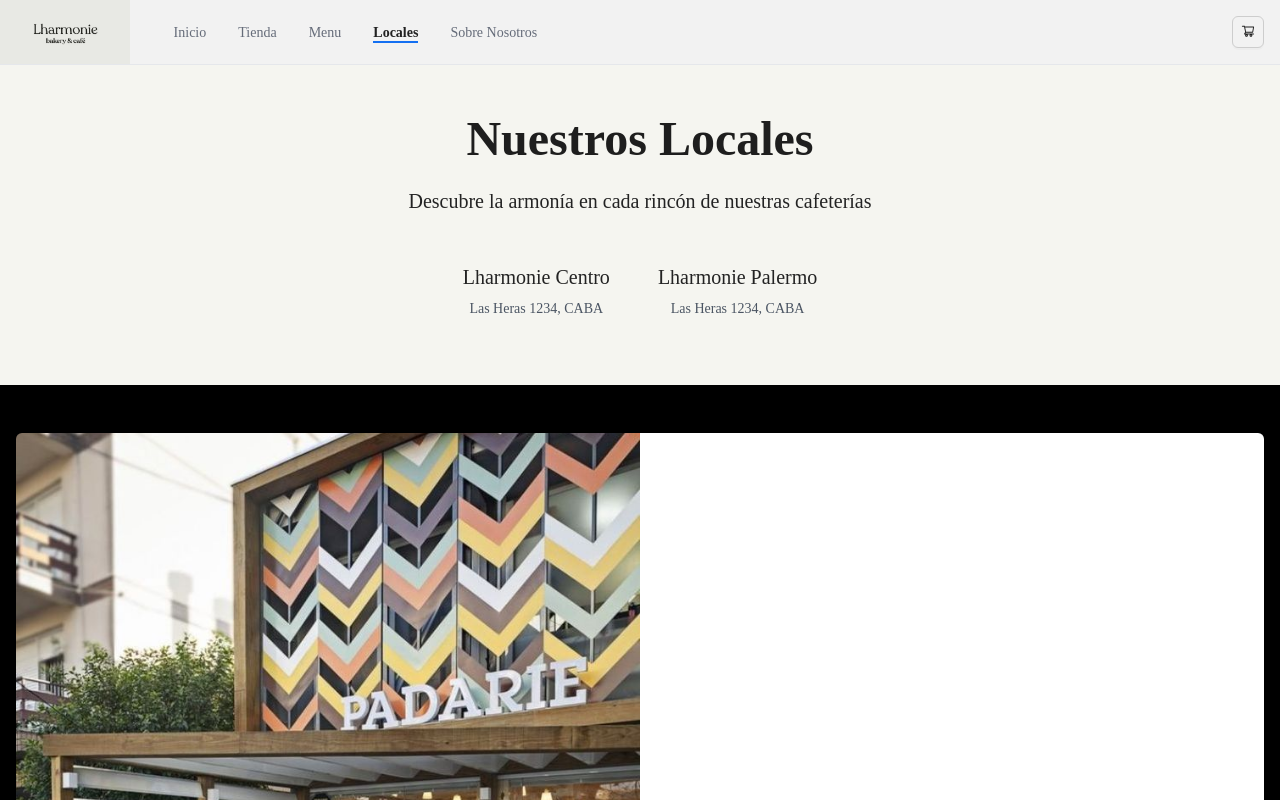
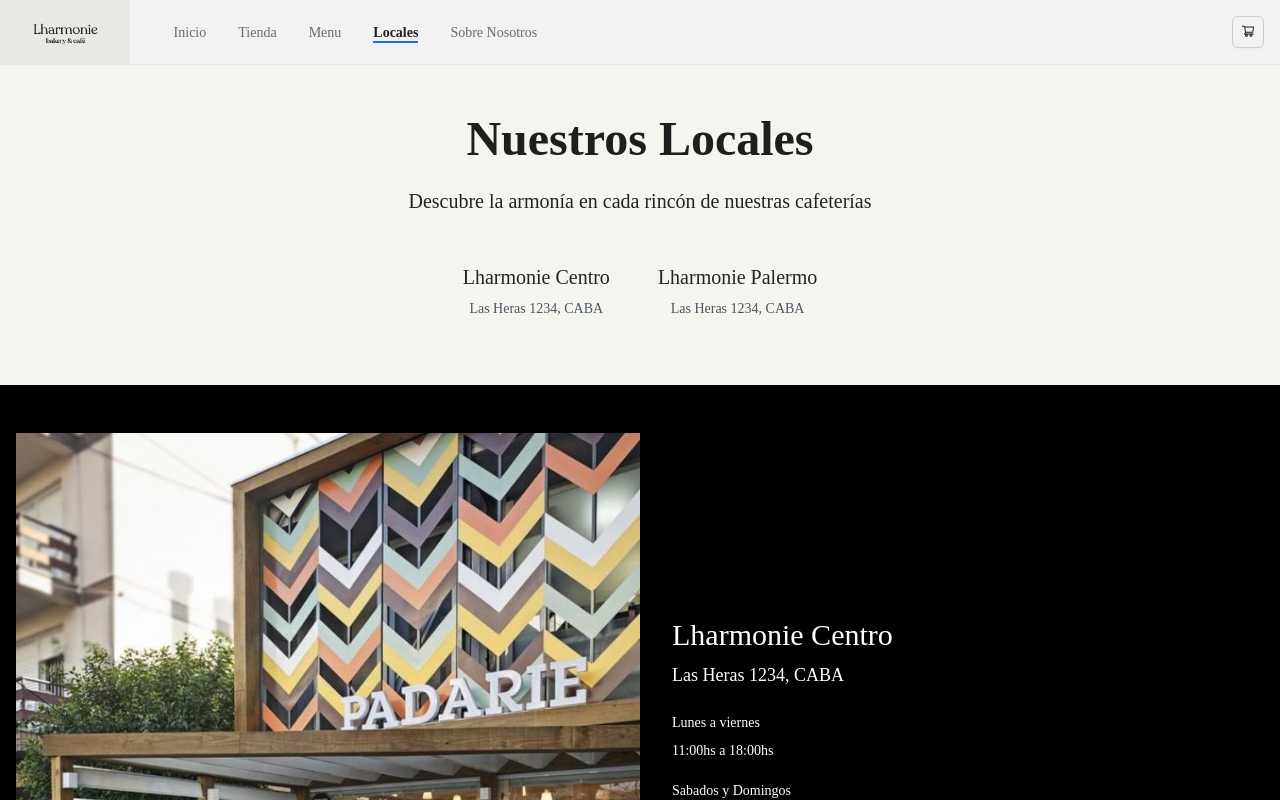
Before and after one commit to EfraquinDevelopment/lharmonie-front, a Next.js app: page /locales in a window 1280 px wide. Shown: the top 800 px of the page. Built offline with nearby package versions, Linux system fonts and the light colour scheme.

Commit message:
fix stores page

```diff
--- a/src/app/locales/stores/index.tsx
+++ b/src/app/locales/stores/index.tsx
@@ -1,6 +1,4 @@
 "use client";
-import { useEffect, useRef, useState } from "react";
-import { useRouter, usePathname } from "next/navigation";
 import Store from "@/app/locales/stores/store";
 import content from "@/data/stores.json";
 
--- a/src/app/locales/stores/store.tsx
+++ b/src/app/locales/stores/store.tsx
@@ -17,13 +17,9 @@ const Store = ({
   storesLength,
 }: Props) => {
   return (
-    <section
-      key={id}
-      id={`${id}`}
-      className="mb-12 scroll-mt-[110px]"
-    >
+    <section key={id} id={`${id}`} className="mb-12 scroll-mt-[110px]">
       <div
-        className={`shadow-md rounded-md flex md:h-[600px] flex-col md:flex-row items-stretch ${
+        className={`flex md:h-[600px] flex-col md:flex-row items-stretch ${
           index % 2 === 0 ? "" : "md:flex-row-reverse"
         }`}
       >
@@ -33,16 +29,21 @@ const Store = ({
             alt={imageAlt}
             width={800}
             height={600}
-            className={`object-cover w-full h-full ${index % 2 === 0 ? "rounded-s-md" : "rounded-e-md"}`}
+            className={`object-cover w-full h-full`}
           />
         </div>
-        <div className={`w-full md:w-1/2 bg-white p-8 flex flex-col justify-center ${index % 2 === 0 ? "rounded-e-md" : "rounded-s-md"}`}>
+        <div className={`w-full md:w-1/2  p-8 flex flex-col justify-center`}>
           <h2 className="text-3xl mb-2">{name}</h2>
-          <p className="text-lg mb-4">{address}</p>
-          {openTimes.map((linea, i) => (
-            <p key={i} className="text-sm">
-              {linea}
-            </p>
+          <p className="text-lg mb-6">{address}</p>
+          {openTimes.map(({ days, hours }, i) => (
+            <div className="mb-5 space-y-2">
+              <p key={i} className="text-sm">
+                {days}
+              </p>
+              <p key={i} className="text-sm">
+                {hours}
+              </p>
+            </div>
           ))}
         </div>
       </div>
--- a/src/data/stores.json
+++ b/src/data/stores.json
@@ -12,10 +12,14 @@
         "imageAlt": "Lharmonie Central",
         "imageSrc": "/local.png",
         "openTimes": [
-          "Lunes a viernes",
-          "11:00hs a 18:00hs",
-          "Sabados y Domingos",
-          "9:00hs a 20:00hs"
+          {
+            "days": "Lunes a viernes",
+            "hours": "11:00hs a 18:00hs"
+          },
+          {
+            "days": "Sabados y Domingos",
+            "hours": "9:00hs a 20:00hs"
+          }
         ]
       },
       {
@@ -25,10 +29,14 @@
         "imageAlt": "Lharmonie Norte",
         "imageSrc": "/local.png",
         "openTimes": [
-          "Lunes a viernes",
-          "11:00hs a 18:00hs",
-          "Sabados y Domingos",
-          "9:00hs a 20:00hs"
+          {
+            "days": "Lunes a viernes",
+            "hours": "11:00hs a 18:00hs"
+          },
+          {
+            "days": "Sabados y Domingos",
+            "hours": "9:00hs a 20:00hs"
+          }
         ]
       }
     ]
--- a/src/types/index.ts
+++ b/src/types/index.ts
@@ -20,5 +20,5 @@ export interface StoreData {
   address: string;
   imageAlt: string;
   imageSrc: string;
-  openTimes: string[];
+  openTimes: { days: string; hours: string }[];
 }
```
